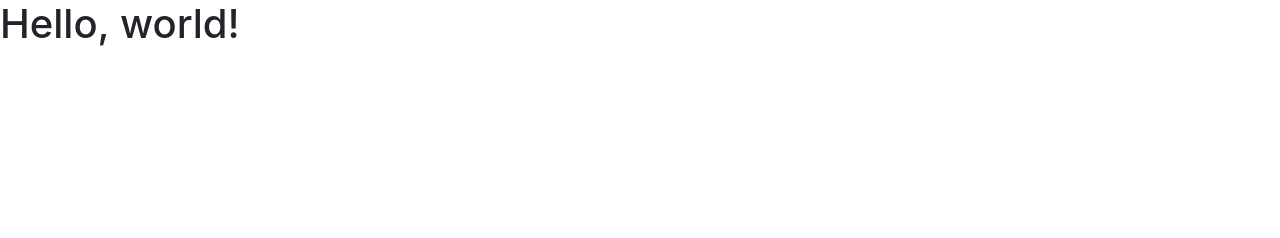
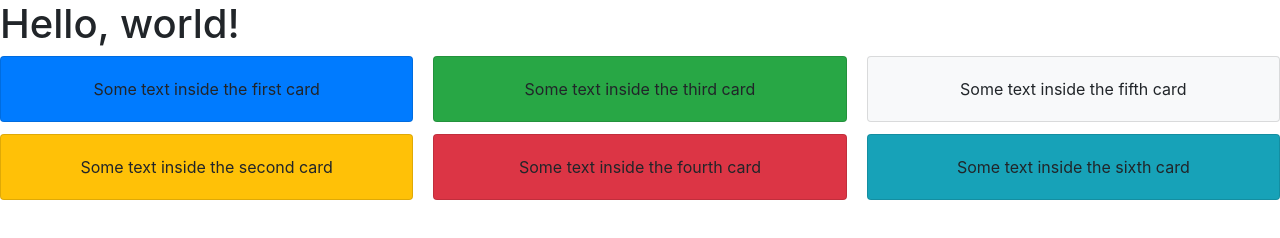
Before and after one commit to Lindseyloo/Project2Frontend, a plain HTML site: page workspace.html in a window 1280 px wide. Drawn offline with nearby package versions, Linux system fonts and the light colour scheme.

Commit message:
blocking out some things quickly

```diff
--- a/workspace.html
+++ b/workspace.html
@@ -13,6 +13,40 @@
   <body>
     <h1>Hello, world!</h1>
 
+    <!-- Notebook/Post-its Concept Build-->
+    <div class="card-columns">
+        <div class="card bg-primary">
+          <div class="card-body text-center">
+            <p class="card-text">Some text inside the first card</p>
+          </div>
+        </div>
+        <div class="card bg-warning">
+          <div class="card-body text-center">
+            <p class="card-text">Some text inside the second card</p>
+          </div>
+        </div>
+        <div class="card bg-success">
+          <div class="card-body text-center">
+            <p class="card-text">Some text inside the third card</p>
+          </div>
+        </div>
+        <div class="card bg-danger">
+          <div class="card-body text-center">
+            <p class="card-text">Some text inside the fourth card</p>
+          </div>
+        </div>
+        <div class="card bg-light">
+          <div class="card-body text-center">
+            <p class="card-text">Some text inside the fifth card</p>
+          </div>
+        </div>
+        <div class="card bg-info">
+          <div class="card-body text-center">
+            <p class="card-text">Some text inside the sixth card</p>
+          </div>
+        </div>
+      </div>
+
     <!-- Optional JavaScript -->
     <!-- jQuery first, then Popper.js, then Bootstrap JS -->
     <script src="https://code.jquery.com/jquery-3.3.1.slim.min.js" integrity="sha384-q8i/X+965DzO0rT7abK41JStQIAqVgRVzpbzo5smXKp4YfRvH+8abtTE1Pi6jizo" crossorigin="anonymous"></script>
```
Also changed, not shown: index.html (+22 -0 lines), login.html (+9 -2 lines).
